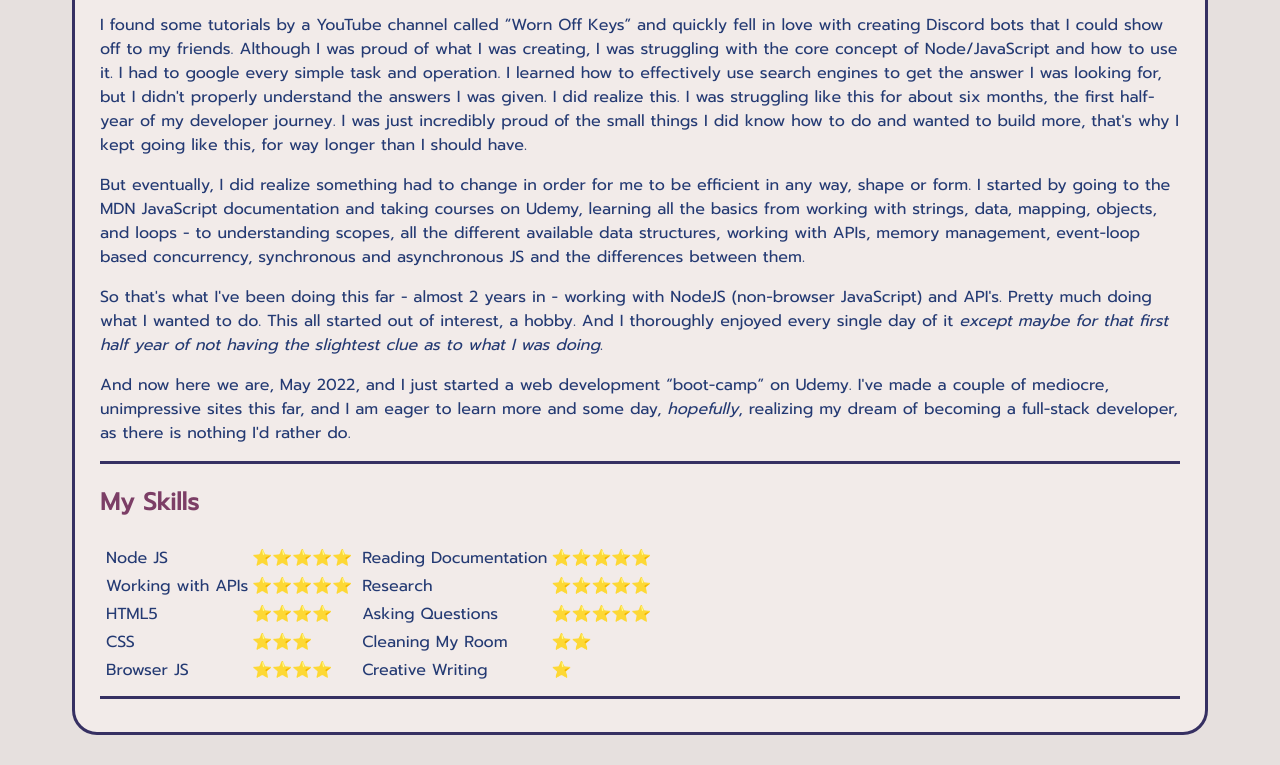
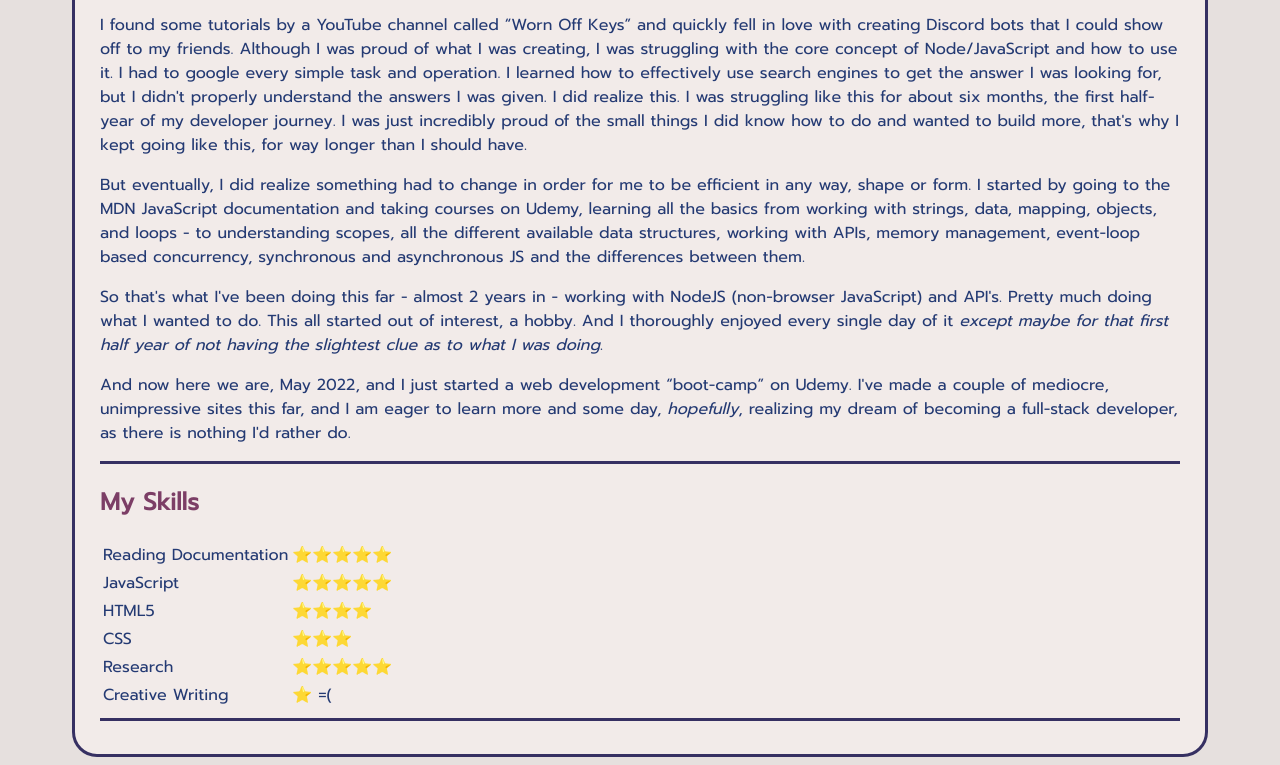
Before and after one commit to Mirasaki/mirasaki, a plain HTML site: page index.html in a window 1280 px wide. Shown: the part 930-1695 px from the top of the page. Before the commit the page ends 1673 px from the top, so only its background shows below. Drawn offline with Linux system fonts and the light colour scheme.

Commit message:
Update index.html

```diff
--- a/index.html
+++ b/index.html
@@ -202,18 +202,15 @@
       <!-- Skill table -->
       <h2>My Skills</h2>
       <table>
-        <tr>
-          <td>
-            <table>
         <caption hidden>
           Developer skills and how comfortable I am using/applying them
         </caption>
         <tr>
-                <td>Node JS</td>
+          <td>Reading Documentation</td>
           <td>⭐⭐⭐⭐⭐</td>
         </tr>
         <tr>
-                <td>Working with APIs</td>
+          <td>JavaScript</td>
           <td>⭐⭐⭐⭐⭐</td>
         </tr>
         <tr>
@@ -225,35 +222,12 @@
           <td>⭐⭐⭐</td>
         </tr>
         <tr>
-                <td>Browser JS</td>
-                <td>⭐⭐⭐⭐</td>
-              </tr>
-            </table>
-          </td>
-          <td>
-            <table>
-              <tr>
-                <td>Reading Documentation</td>
-                <td>⭐⭐⭐⭐⭐</td>
-              </tr>
-              <tr>
           <td>Research</td>
           <td>⭐⭐⭐⭐⭐</td>
         </tr>
         <tr>
-                <td>Asking Questions</td>
-                <td>⭐⭐⭐⭐⭐</td>
-              </tr>
-              <tr>
-                <td>Cleaning My Room</td>
-                <td>⭐⭐</td>
-              </tr>
-              <tr>
           <td>Creative Writing</td>
-                <td>⭐</td>
-              </tr>
-            </table>
-          </td>
+          <td>⭐ =(</td>
         </tr>
       </table>
 
```
Lines whose indentation alone changed are shown as unchanged.
